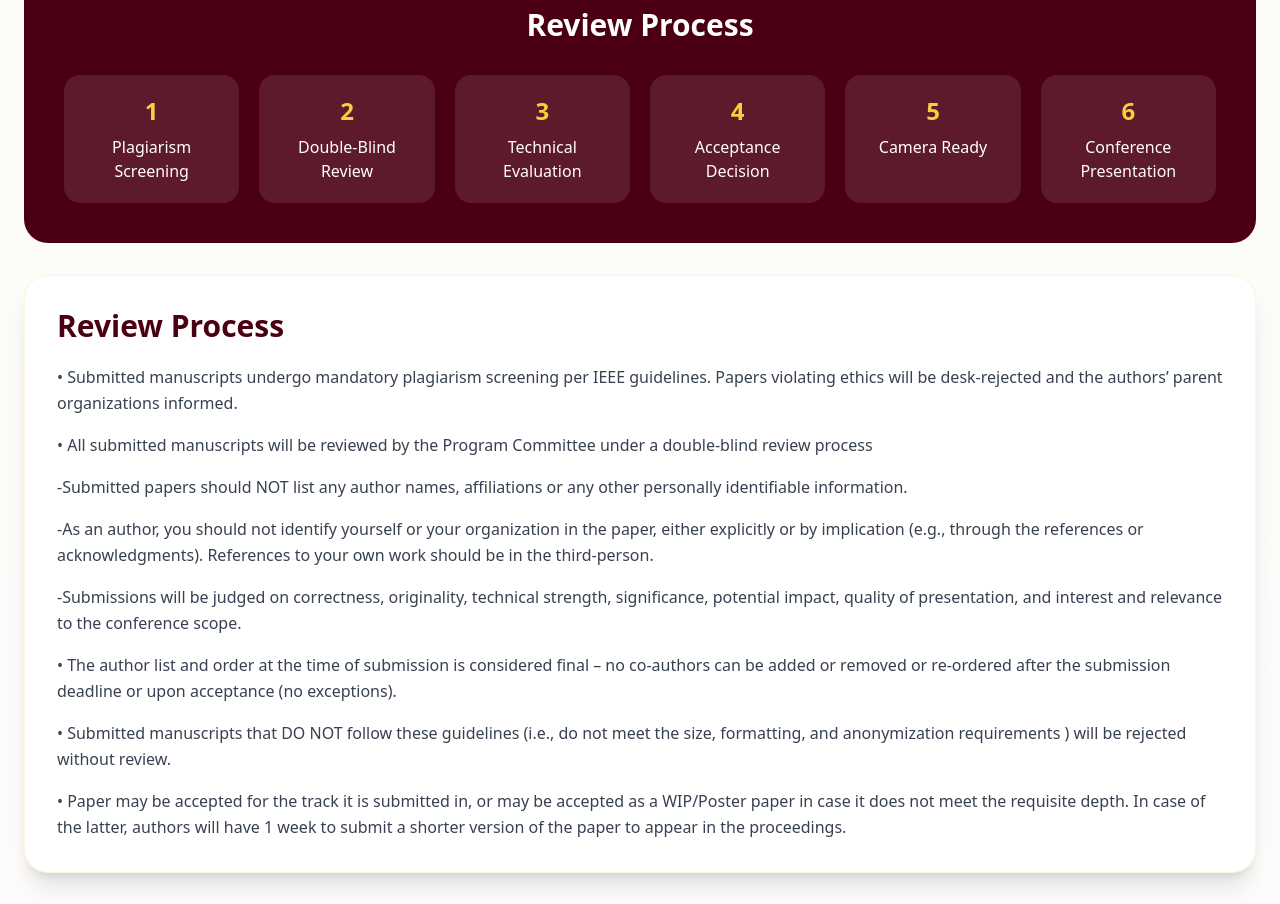
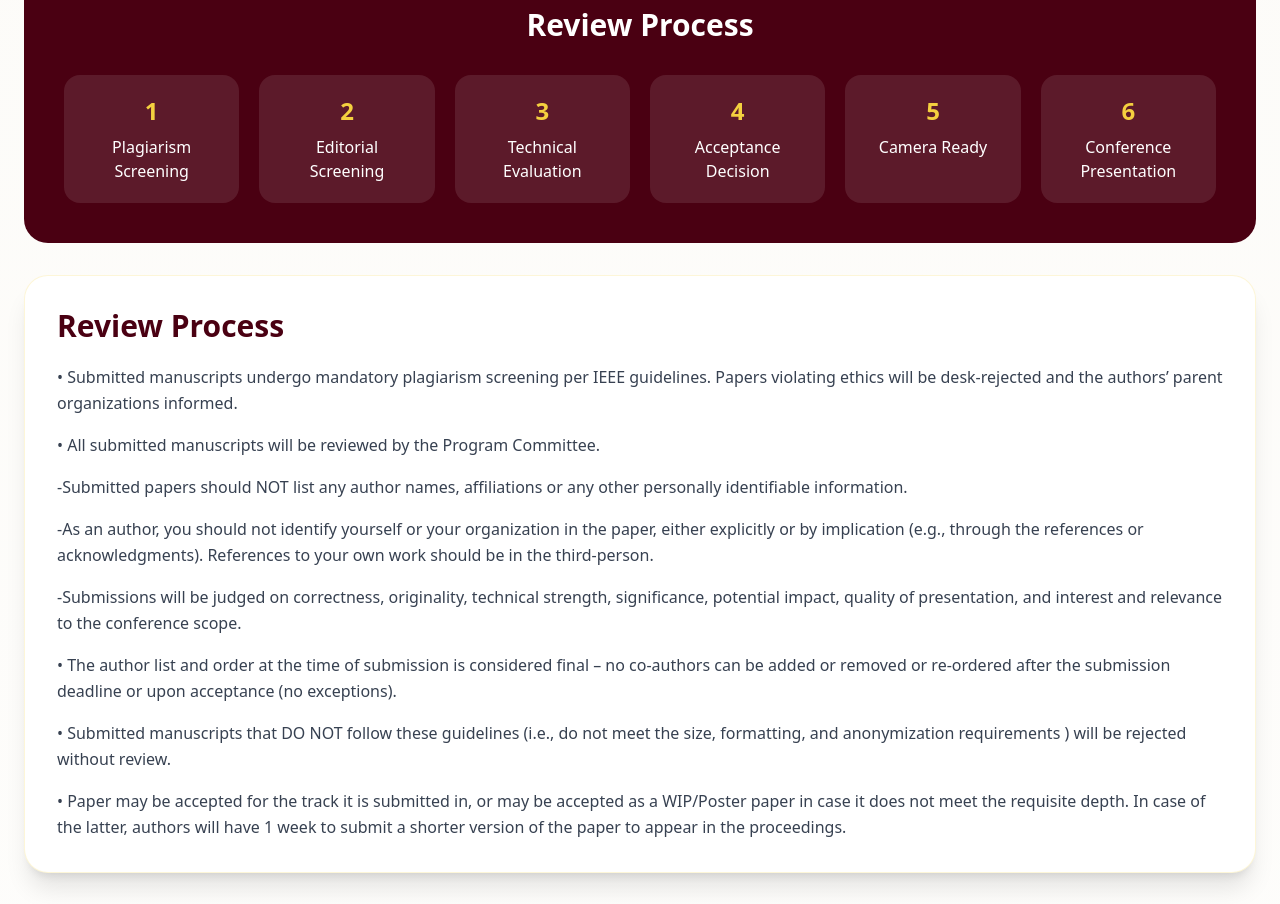
Before and after one commit to Dhilipkumar1906/indicon2026, a React (Vite) app: page /guidelines in a window 1280 px wide. Shown: the part 3140-4044 px from the top of the page. Built offline with nearby package versions, Linux system fonts and the light colour scheme.

Commit message:
Replace 'Double-Blind Review' with 'Editorial Screening'
Updated review process description and guidelines.

```diff
--- a/src/Pages/Guidelines.jsx
+++ b/src/Pages/Guidelines.jsx
@@ -303,7 +303,7 @@ const [agreed, setAgreed] = useState(false);
 
             {[
               "Plagiarism Screening",
-              "Double-Blind Review",
+              "Editorial Screening",
               "Technical Evaluation",
               "Acceptance Decision",
               "Camera Ready",
@@ -344,7 +344,7 @@ const [agreed, setAgreed] = useState(false);
 
           <ul className="space-y-4 text-gray-700 leading-relaxed">
             <li>• Submitted manuscripts undergo mandatory plagiarism screening per IEEE guidelines. Papers violating ethics will be desk-rejected and the authors’ parent organizations informed.</li>
-            <li>• All submitted manuscripts will be reviewed by the Program Committee under a double-blind review process
+            <li>• All submitted manuscripts will be reviewed by the Program Committee.
 </li>
             <li> -Submitted papers should NOT list any author names, affiliations or any other personally identifiable information.
 </li>
```
